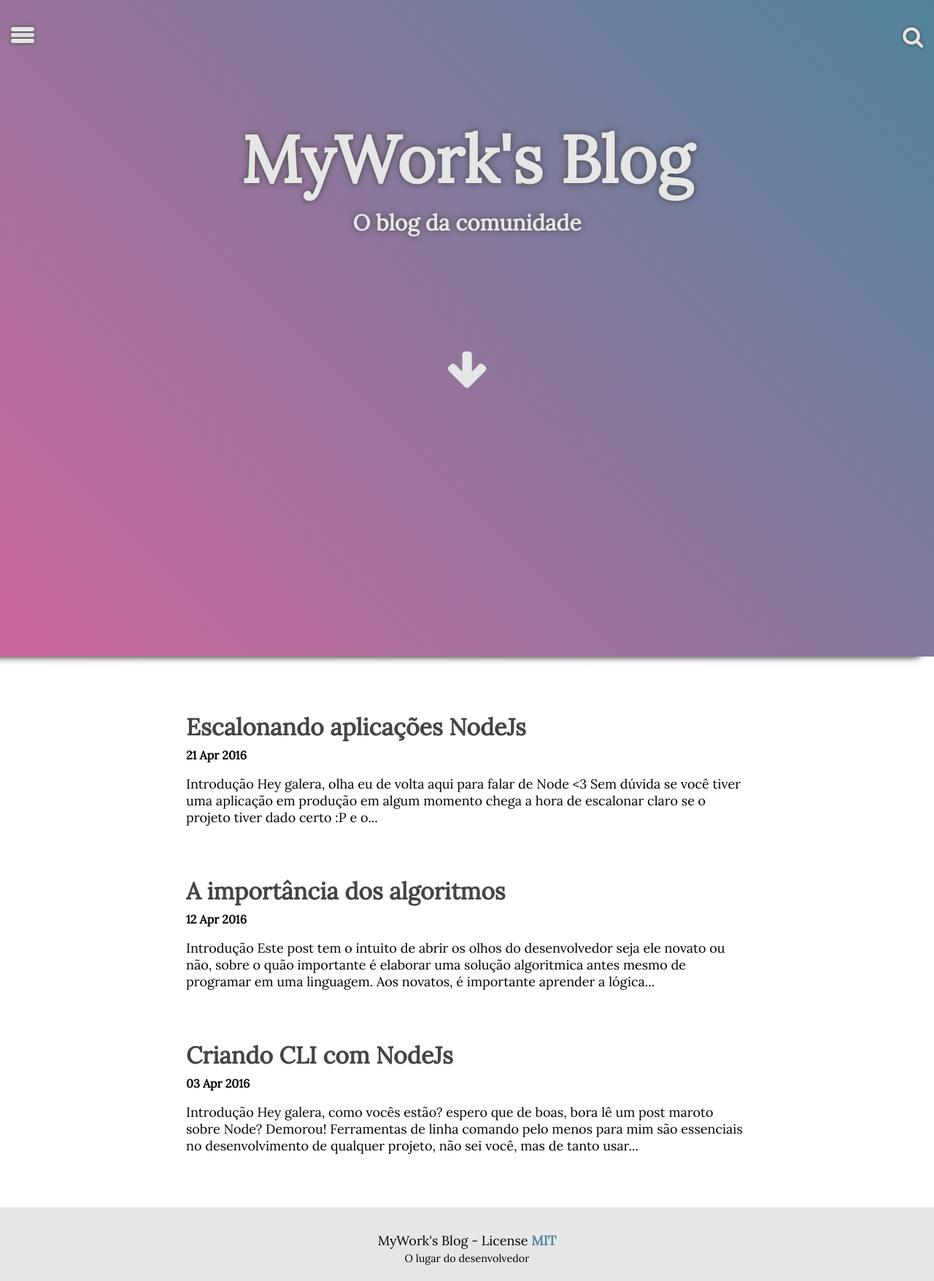
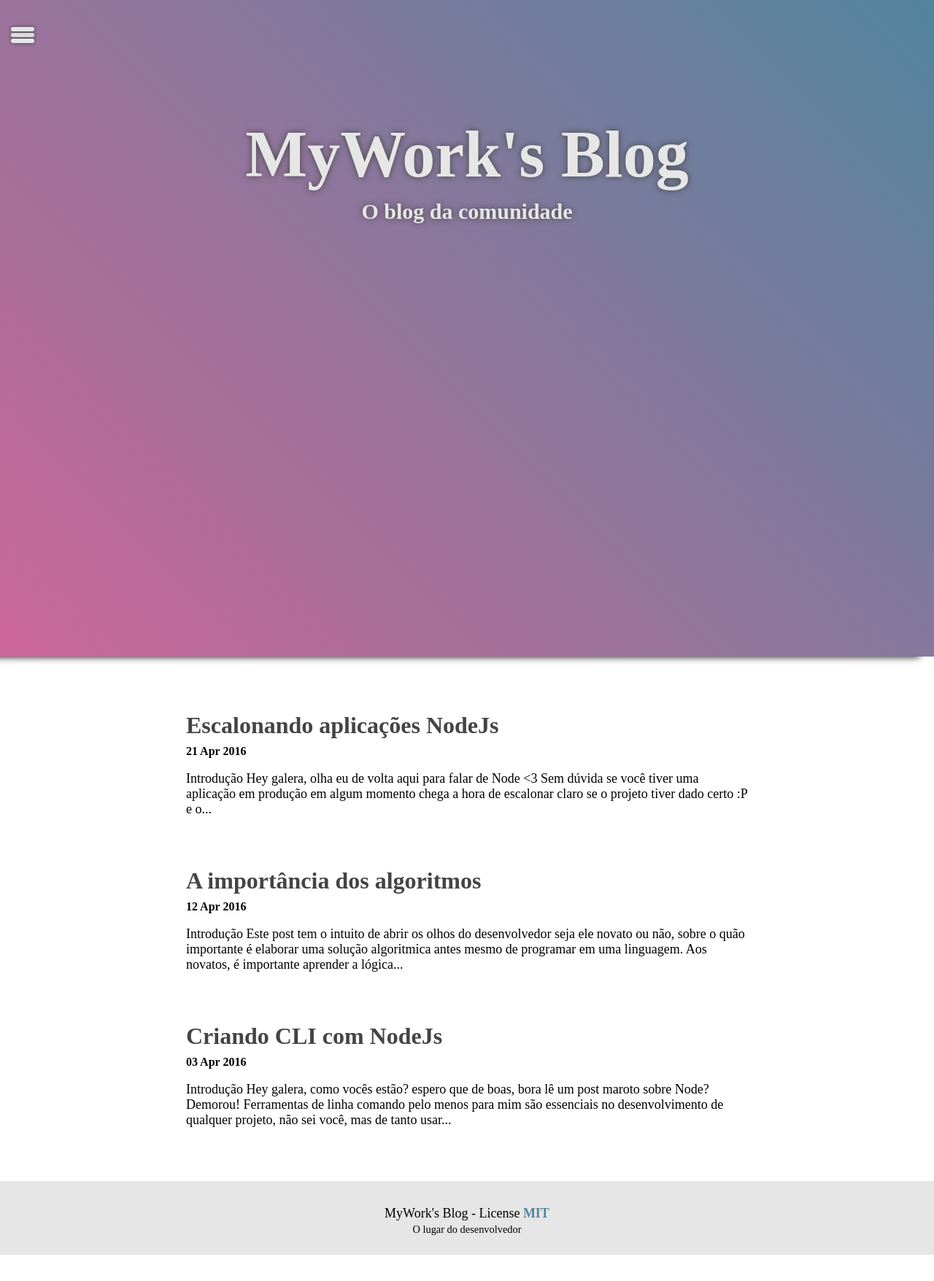
Before and after one commit to MyWorkEnterprise/myworkenterprise.github.io, a Jekyll site: the page built from index.html, in a window 1280 px wide. Shown: the whole page at 73% size. Built offline with Jekyll 4.4.1, drawn with Linux system fonts in a browser that asks for light colours; nearby versions of some CDN libraries; after the commit the page ends 1720 px from its top, so only the background shows below that.

Commit message:
Removed content blocking

```diff
--- a/_includes/head.html
+++ b/_includes/head.html
@@ -6,10 +6,7 @@
   <meta http-equiv="cache-control" content="public" />
 
   <!-- stylesheet -->
-  <link rel="stylesheet" href="https://maxcdn.bootstrapcdn.com/font-awesome/4.5.0/css/font-awesome.min.css">
   <link rel="stylesheet" href="{{ "/assets/css/main.css" | prepend: site.baseurl  }}">
-
-  <link href='https://fonts.googleapis.com/css?family=Lora' rel='stylesheet' type='text/css'>
 
   <!-- Twitter -->
   <meta name="twitter:card" content="summary_large_image">
```
